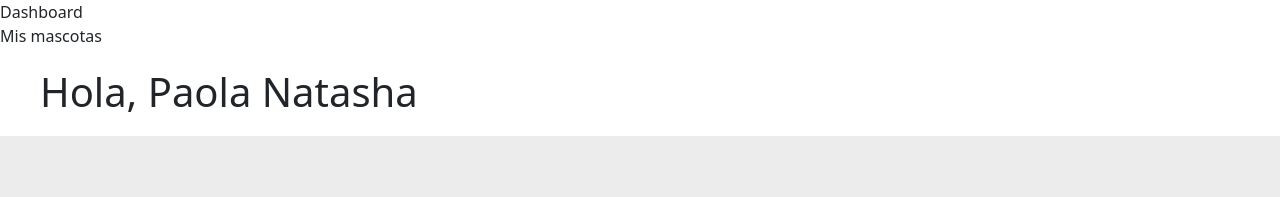
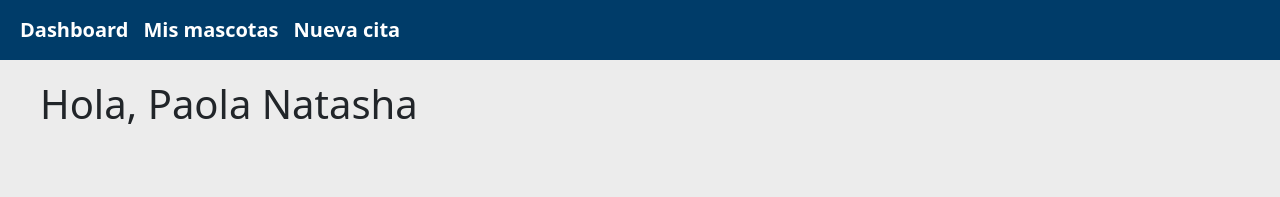
Before and after one commit to pbtxt/vetware-frontend, a Next.js app: page / in a window 1280 px wide. Shown: the top 197 px of the page. Built offline with nearby package versions, Linux system fonts and the light colour scheme; no server answers.

Commit message:
fix styles details

```diff
--- a/src/components/molecules/Header/index.tsx
+++ b/src/components/molecules/Header/index.tsx
@@ -14,12 +14,15 @@ export default class Header extends Component<Props, State> {
 
   render() {
     return (
-      <div>
-        <div>
+      <div className="header-container">
+        <div className="header-item">
           <span>Dashboard</span>
         </div>
-        <div>
+        <div className="header-item">
           <span>Mis mascotas</span>
+        </div>
+        <div className="header-item">
+          <span>Nueva cita</span>
         </div>
       </div>
     );
--- /dev/null
+++ b/src/components/molecules/Header/styles.css
@@ -0,0 +1,19 @@
+.header-container {
+  width: 100%;
+  height: 60px;
+  background-color: #003c69;
+  display: flex;
+  align-items: center;
+  padding: 0px 20px;
+}
+
+.header-item {
+  margin-right: 15px;
+}
+
+.header-item span {
+  cursor: pointer;
+  color: #fff;
+  font-size: 20px;
+  font-weight: 700;
+}
--- a/src/components/organisms/Dashboard/styles.css
+++ b/src/components/organisms/Dashboard/styles.css
@@ -6,5 +6,7 @@
 }
 
 .welcome-user h1 {
-  margin: 20px 40px;
+  padding: 20px 40px;
+  background-color: #ececec;
+  margin-bottom: 0px;
 }
--- a/src/pages/_app.tsx
+++ b/src/pages/_app.tsx
@@ -3,6 +3,7 @@ import "../components/molecules/NewPetCard/styles.css";
 import "../components/molecules/Modal/styles.css";
 import "../components/organisms/Dashboard/styles.css";
 import "../components/molecules/ServicesList/styles.css";
+import "../components/molecules/Header/styles.css";
 
 function MyApp({ Component, pageProps }) {
   return <Component {...pageProps} />;
```
